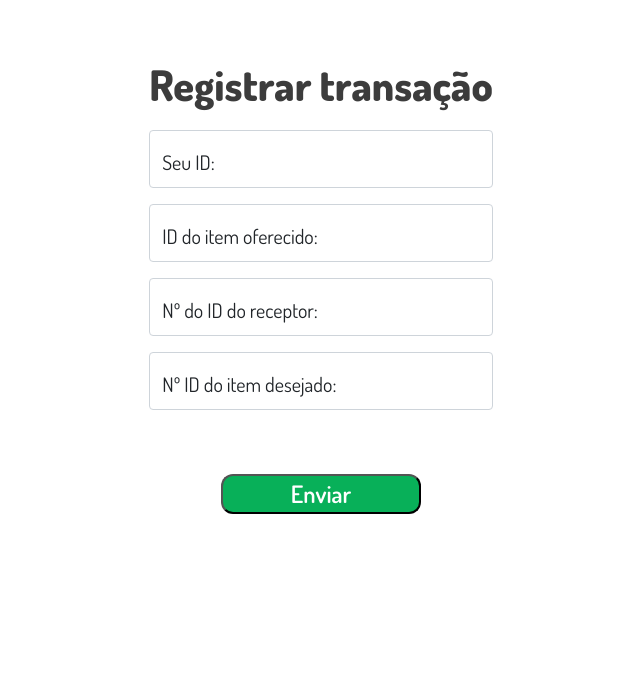
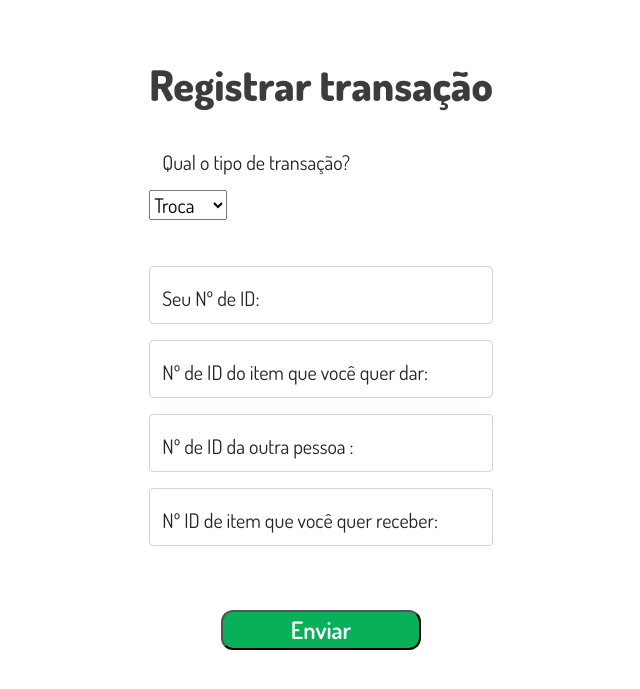
Before and after one commit to kelvennds1/TrocaTroca-UnB, a Flask app: page /swap in a window 1280 px wide. Shown: the part 84-773 px from the top of the page, without its empty margins (319-959 px from the left). Run offline with Flask 3, Linux system fonts and the light colour scheme; parts of the project's set-up code (start-up, migrations or seed data) failed here and were passed over; some libraries are stand-ins or nearby versions.

Commit message:
restaging lost rebase changes

```diff
--- a/templates/swap.html
+++ b/templates/swap.html
@@ -8,7 +8,6 @@
   <script src="https://code.jquery.com/jquery-3.6.0.min.js"></script>
 </head>
 <body>
-
   <div class="wrapper">
     <header>
       <div class="back-button">
@@ -22,20 +21,42 @@
         <div class="input-container">
 
           <div class="form-floating mb-3">
+          <label for="swap_type">Qual o tipo de transação?</label> <br><br>
+          <select id="swap_type" name="swap_type" >
+          {#  <option selected disabled hidden style='display: none' value=''>selecione</option> #}
+            <option value="Troca" >Troca</option>
+            <option value="doacao">Doação</option>
+          </select>
+        </div>
+
+        <div id="doacao-section" style="display: none;">
+          <label for="donation_party_type">Você está doando ou recebendo?</label>
+          {# !TODO:  #}
+          <select id="donation_party_type" name="donation_party_type" >
+            {# !TODO: select Doando e update idperson_other_party cm o js de baixo imediatamente no que user clica em Doação.
+               Atualmente só é atualizado dps q user clica em Recebendo e Doação novamente  #}
+            <option  value="Doando">Doando</option>
+            <option  value="Recebendo">Recebendo</option>
+            <option selected disabled hidden style='display: none' value=''>selecione</option>
+          </select>
+        </div>
+        <br>
+
+          <div class="form-floating mb-3">
             <input class="form-control" type="text" id="idperson_this_party" name="idperson_this_party" placeholder="xxxxxxxx">
-            <label for="idperson_this_party">Seu ID:</label>
+            <label for="idperson_this_party">Seu Nº de ID:</label>
           </div>
           <div class="form-floating mb-3">
             <input class="form-control" type="text" id="iditem_give" name="iditem_give" placeholder="xxxxxxxx">
-            <label for="iditem_give">ID do item oferecido:</label>
+            <label for="iditem_give">Nº de ID do item que você quer dar:</label>
           </div>
           <div class="form-floating mb-3">
             <input class="form-control" type="text" id="idperson_other_party" name="idperson_other_party" placeholder="xxxxxxxx">
-            <label for="iditem_receive">Nº do ID do receptor:</label>
+            <label for="iditem_receive">Nº de ID da outra pessoa :</label>
           </div>
           <div class="form-floating mb-3">
             <input class="form-control" type="text" id="iditem_receive" name="iditem_receive" placeholder="xxxxxxxx">
-            <label for="iditem_receive">Nº ID do item desejado:</label>
+            <label for="iditem_receive">Nº ID de item que você quer receber:</label>
           </div>
           <button type="submit" class="button-submit">Enviar</button>
 
@@ -67,18 +88,18 @@
       if (selectedOption === "Doando") {
         idItemGiveInput.disabled = false;
         idItemGiveInput.readOnly = false;
-        idItemGiveInput.value = "";
 
+        //idItemReceiveInput.value = "Não se aplica";
+        idItemReceiveInput.value = "";
         idItemReceiveInput.readOnly = true;
-        idItemReceiveInput.value = PLACEHOLDER_KEY_FOR_DONATION;
         // idItemReceiveInput.disabled = true;
       } else if (selectedOption === "Recebendo"){
         idItemReceiveInput.disabled = false;
         idItemReceiveInput.readOnly = false;
-        idItemReceiveInput.value = "";
 
+        //idItemGiveInput.value = "Não se aplica";
+        idItemGiveInput.value = "";
         idItemGiveInput.readOnly = true;
-        idItemGiveInput.value = PLACEHOLDER_KEY_FOR_DONATION;
         // idItemGiveInput.disabled = true;
       }
     });
```
